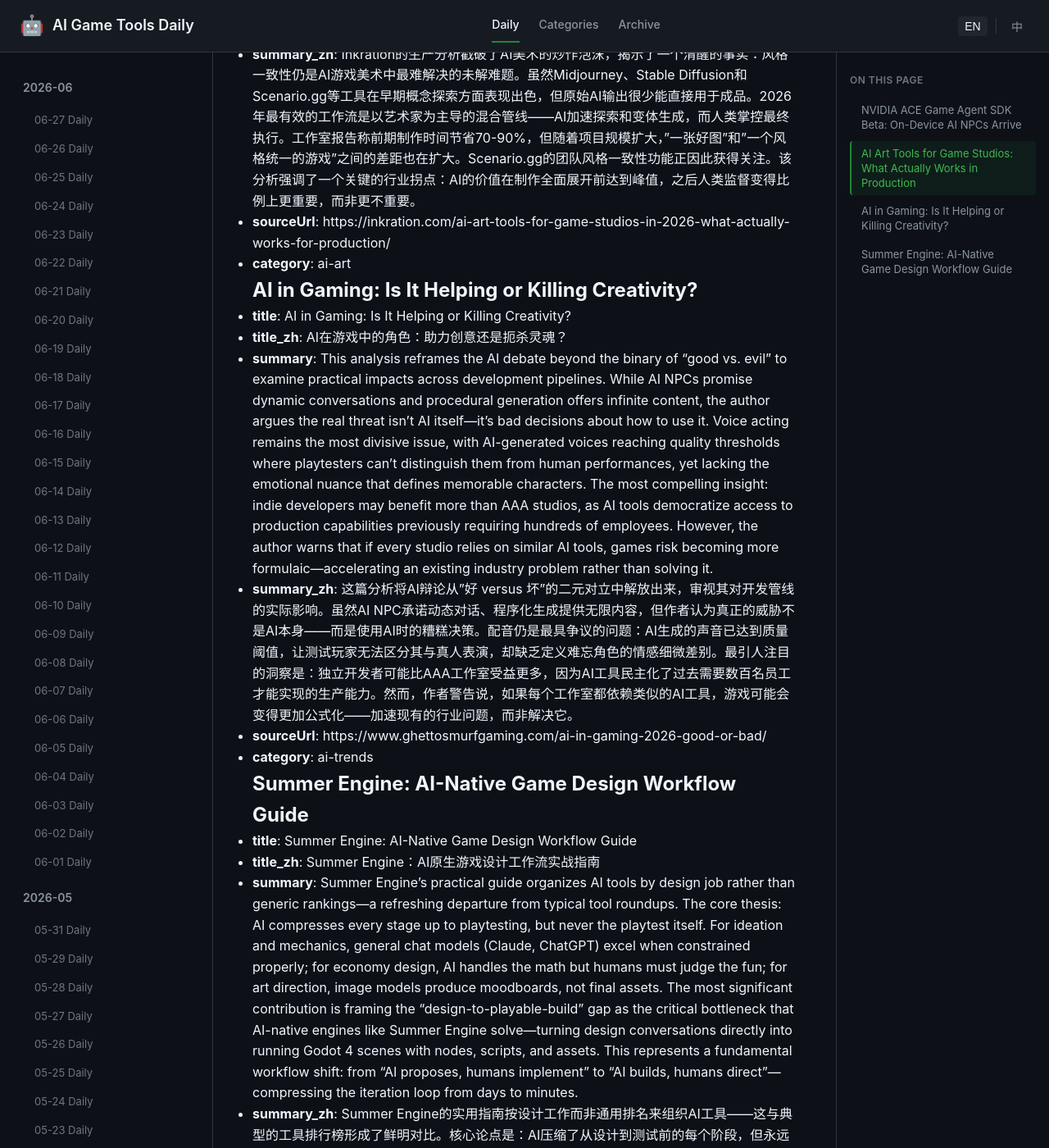
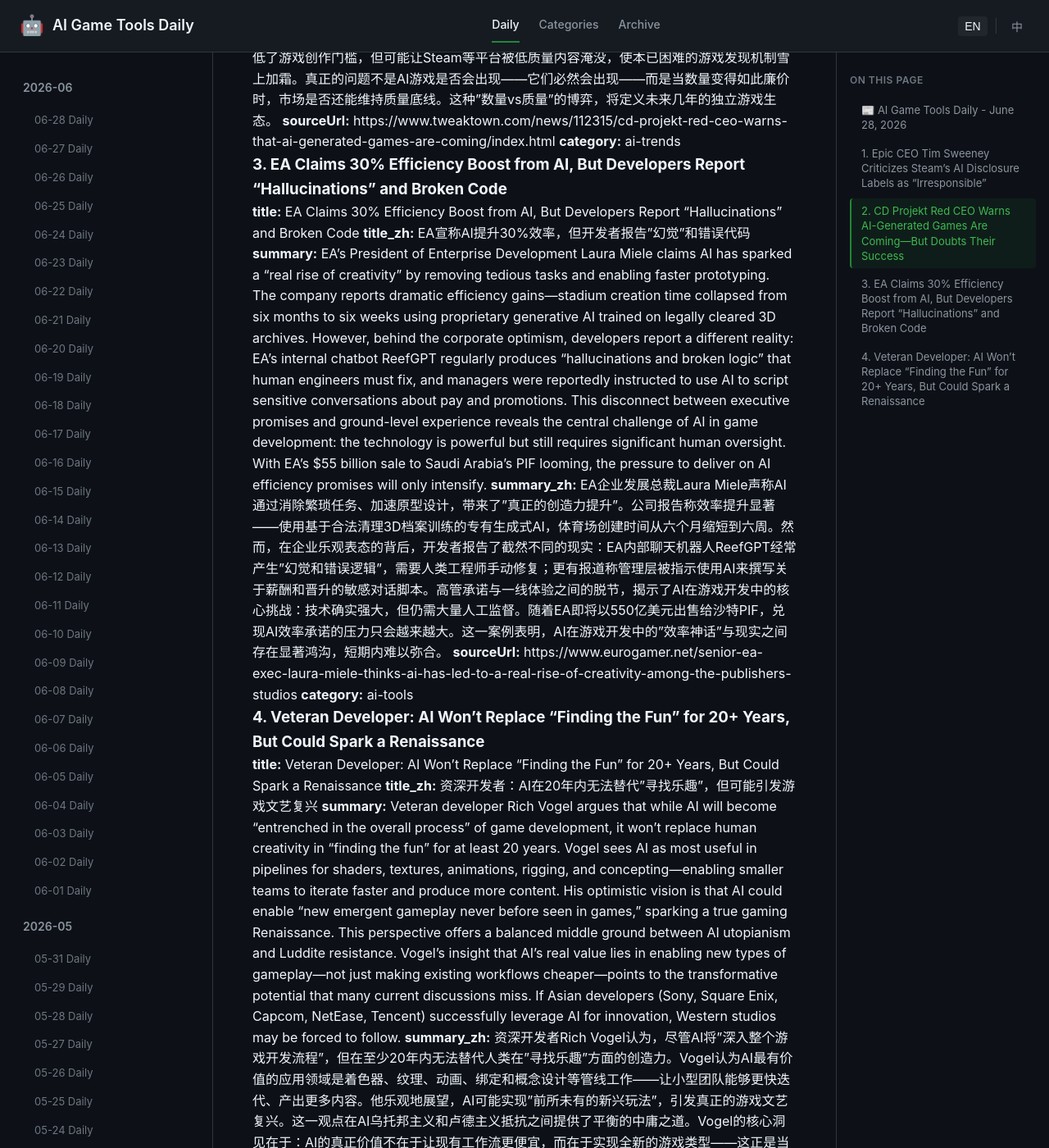
Before and after one commit to sionsychen/ai-game-tools-daily, a Jekyll site: the page built from index.html, in a window 1280 px wide and 1400 px high, scrolled down 1260 px. Shown: the whole window at 82% size. Built offline with Jekyll 4.4.1, drawn with Linux system fonts in a browser that asks for light colours; some of the changed text lies outside the part shown.

Commit message:
Publish daily: 2026-06-28

```diff
--- a/_data/used_urls.json
+++ b/_data/used_urls.json
@@ -59,5 +59,11 @@
     "https://inkration.com/ai-art-tools-for-game-studios-in-2026-what-actually-works-for-production/",
     "https://www.ghettosmurfgaming.com/ai-in-gaming-2026-good-or-bad/",
     "https://www.summerengine.com/blog/ai-tools-for-game-design"
+  ],
+  "2026-06-28": [
+    "https://www.gamesindustry.biz/epics-sweeney-claims-steam-ai-labels-are-really-irresponsible-of-valve",
+    "https://www.tweaktown.com/news/112315/cd-projekt-red-ceo-warns-that-ai-generated-games-are-coming/index.html",
+    "https://www.eurogamer.net/senior-ea-exec-laura-miele-thinks-ai-has-led-to-a-real-rise-of-creativity-among-the-publishers-studios",
+    "https://wccftech.com/finding-fun-human-work-ai-gaming-renaissance-dev/"
   ]
 }
--- /dev/null
+++ b/_posts/2026-06-28-daily.md
@@ -0,0 +1,48 @@
+---
+layout: post
+title: "AI Game Tools Daily - June 28, 2026"
+date: 2026-06-28 11:00:00 +0800
+categories: daily
+---
+
+## 📰 AI Game Tools Daily - June 28, 2026
+
+### 1. Epic CEO Tim Sweeney Criticizes Steam's AI Disclosure Labels as "Irresponsible"
+
+**title:** Epic CEO Tim Sweeney Criticizes Steam's AI Disclosure Labels as "Irresponsible"
+**title_zh:** Epic CEO Tim Sweeney 批评Steam AI标签政策"不负责任"
+**summary:** Epic Games CEO Tim Sweeney has publicly condemned Valve's AI disclosure requirements on Steam, calling them "really irresponsible" and arguing they create a "Scarlet Letter" that makes it harder for developers to succeed. Sweeney frames AI as productivity-improving tools comparable to asset stores or photoscanning, not a moral failing. His stance reflects Epic's broader strategy: integrating Claude and Gemini into Unreal Engine 6 while positioning AI as inevitable. The tension here is between platform transparency (Valve) and developer productivity (Epic). Sweeney's argument that AI will be "involved in nearly all future production" may be self-serving, but it also signals where the industry is heading—whether players like it or not.
+**summary_zh:** Epic Games CEO Tim Sweeney 公开批评Valve在Steam上强制要求AI内容披露标签的政策，称其为"真正不负责任的做法"，认为这给开发者贴上了"红字"标签，使游戏更难成功。Sweeney将AI定位为与素材商店或摄影测量相当的生产力工具，而非道德污点。这一立场反映了Epic的更大战略：在Unreal Engine 6中集成Claude和Gemini，同时将AI定位为不可避免的行业趋势。Valve主张平台透明度，Epic则强调开发者生产力，两者之间的张力揭示了行业正处于一个关键转折点。Sweeney声称AI将"参与几乎所有未来的游戏制作"，这番话虽有自利成分，但也确实预示着行业的走向——无论玩家是否接受。
+**sourceUrl:** https://www.gamesindustry.biz/epics-sweeney-claims-steam-ai-labels-are-really-irresponsible-of-valve
+**category:** ai-trends
+
+### 2. CD Projekt Red CEO Warns AI-Generated Games Are Coming—But Doubts Their Success
+
+**title:** CD Projekt Red CEO Warns AI-Generated Games Are Coming—But Doubts Their Success
+**title_zh:** CD Projekt Red CEO警告AI生成游戏即将到来，但质疑其成功可能性
+**summary:** CD Projekt Red co-CEO Michał Nowakowski confirmed that fully AI-generated games are already in development, with some studios producing 40 prototypes per week and launching games within three weeks. However, he expressed skepticism about this volume-driven approach, fearing market saturation could bury quality titles under "AI slop." This is a significant intervention from a studio known for handcrafted worlds like The Witcher and Cyberpunk 2077. Nowakowski's warning highlights a critical tension: AI democratizes game creation but risks flooding platforms like Steam with low-quality content, making discoverability even harder. The real question isn't whether AI-generated games will exist—they will—but whether the market can sustain quality when quantity becomes this cheap.
+**summary_zh:** CD Projekt Red联席CEO Michał Nowakowski 证实，完全由AI生成的游戏已经在开发中，有些工作室每周能产出40个原型，并在三周内发布游戏。但他对这种以量取胜的模式表示怀疑，担心市场饱和会让优质作品被"AI垃圾内容"淹没。这一表态来自以《巫师》和《赛博朋克2077》等精心打造世界闻名的工作室，具有特殊分量。Nowakowski的警告揭示了一个核心矛盾：AI降低了游戏创作门槛，但可能让Steam等平台被低质量内容淹没，使本已困难的游戏发现机制雪上加霜。真正的问题不是AI游戏是否会出现——它们必然会出现——而是当数量变得如此廉价时，市场是否还能维持质量底线。这种"数量vs质量"的博弈，将定义未来几年的独立游戏生态。
+**sourceUrl:** https://www.tweaktown.com/news/112315/cd-projekt-red-ceo-warns-that-ai-generated-games-are-coming/index.html
+**category:** ai-trends
+
+### 3. EA Claims 30% Efficiency Boost from AI, But Developers Report "Hallucinations" and Broken Code
+
+**title:** EA Claims 30% Efficiency Boost from AI, But Developers Report "Hallucinations" and Broken Code
+**title_zh:** EA宣称AI提升30%效率，但开发者报告"幻觉"和错误代码
+**summary:** EA's President of Enterprise Development Laura Miele claims AI has sparked a "real rise of creativity" by removing tedious tasks and enabling faster prototyping. The company reports dramatic efficiency gains—stadium creation time collapsed from six months to six weeks using proprietary generative AI trained on legally cleared 3D archives. However, behind the corporate optimism, developers report a different reality: EA's internal chatbot ReefGPT regularly produces "hallucinations and broken logic" that human engineers must fix, and managers were reportedly instructed to use AI to script sensitive conversations about pay and promotions. This disconnect between executive promises and ground-level experience reveals the central challenge of AI in game development: the technology is powerful but still requires significant human oversight. With EA's $55 billion sale to Saudi Arabia's PIF looming, the pressure to deliver on AI efficiency promises will only intensify.
+**summary_zh:** EA企业发展总裁Laura Miele声称AI通过消除繁琐任务、加速原型设计，带来了"真正的创造力提升"。公司报告称效率提升显著——使用基于合法清理3D档案训练的专有生成式AI，体育场创建时间从六个月缩短到六周。然而，在企业乐观表态的背后，开发者报告了截然不同的现实：EA内部聊天机器人ReefGPT经常产生"幻觉和错误逻辑"，需要人类工程师手动修复；更有报道称管理层被指示使用AI来撰写关于薪酬和晋升的敏感对话脚本。高管承诺与一线体验之间的脱节，揭示了AI在游戏开发中的核心挑战：技术确实强大，但仍需大量人工监督。随着EA即将以550亿美元出售给沙特PIF，兑现AI效率承诺的压力只会越来越大。这一案例表明，AI在游戏开发中的"效率神话"与现实之间存在显著鸿沟，短期内难以弥合。
+**sourceUrl:** https://www.eurogamer.net/senior-ea-exec-laura-miele-thinks-ai-has-led-to-a-real-rise-of-creativity-among-the-publishers-studios
+**category:** ai-tools
+
+### 4. Veteran Developer: AI Won't Replace "Finding the Fun" for 20+ Years, But Could Spark a Renaissance
+
+**title:** Veteran Developer: AI Won't Replace "Finding the Fun" for 20+ Years, But Could Spark a Renaissance
+**title_zh:** 资深开发者：AI在20年内无法替代"寻找乐趣"，但可能引发游戏文艺复兴
+**summary:** Veteran developer Rich Vogel argues that while AI will become "entrenched in the overall process" of game development, it won't replace human creativity in "finding the fun" for at least 20 years. Vogel sees AI as most useful in pipelines for shaders, textures, animations, rigging, and concepting—enabling smaller teams to iterate faster and produce more content. His optimistic vision is that AI could enable "new emergent gameplay never before seen in games," sparking a true gaming Renaissance. This perspective offers a balanced middle ground between AI utopianism and Luddite resistance. Vogel's insight that AI's real value lies in enabling new types of gameplay—not just making existing workflows cheaper—points to the transformative potential that many current discussions miss. If Asian developers (Sony, Square Enix, Capcom, NetEase, Tencent) successfully leverage AI for innovation, Western studios may be forced to follow.
+**summary_zh:** 资深开发者Rich Vogel认为，尽管AI将"深入整个游戏开发流程"，但在至少20年内无法替代人类在"寻找乐趣"方面的创造力。Vogel认为AI最有价值的应用领域是着色器、纹理、动画、绑定和概念设计等管线工作——让小型团队能够更快迭代、产出更多内容。他乐观地展望，AI可能实现"前所未有的新兴玩法"，引发真正的游戏文艺复兴。这一观点在AI乌托邦主义和卢德主义抵抗之间提供了平衡的中庸之道。Vogel的核心洞见在于：AI的真正价值不在于让现有工作流更便宜，而在于实现全新的游戏类型——这正是当前许多讨论所忽视的变革潜力。如果亚洲开发者（索尼、史克威尔艾尼克斯、卡普空、网易、腾讯）成功利用AI进行创新，西方工作室可能被迫跟进。这一地缘政治维度为AI游戏开发竞赛增添了新的复杂性。
+**sourceUrl:** https://wccftech.com/finding-fun-human-work-ai-gaming-renaissance-dev/
+**category:** ai-trends
+
+---
+
+Categories: ai-trends, ai-trends, ai-tools, ai-trends | Generated by AI Game Tools Daily ⚡
```
